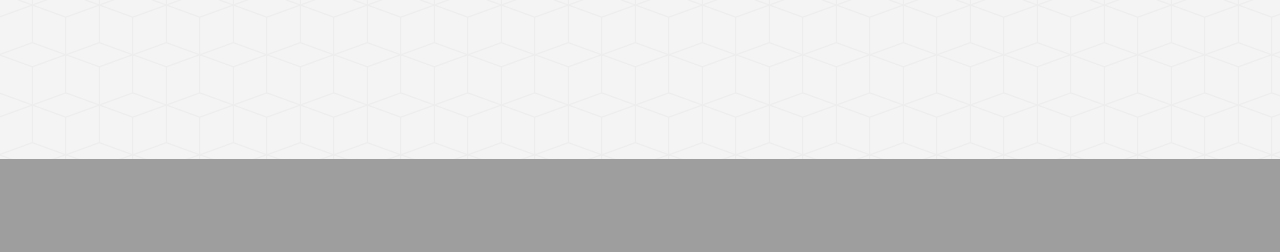
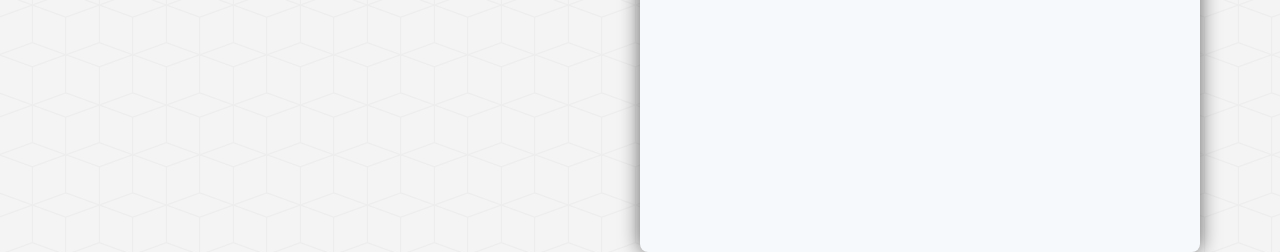
Before and after one commit to Gh0zT/BcTutor, a PHP site: page / in a window 1280 px wide. Shown: the part 708-960 px from the top of the page. Before the commit the page ends 867 px from the top, so only its background shows below. Run offline with PHP 8.4, Linux system fonts and the light colour scheme; some libraries are stand-ins or nearby versions.

Commit message:
forgot what I changed

```diff
--- a/index.php
+++ b/index.php
@@ -12,11 +12,19 @@
     <body>
         <?php include 'includes/navbar.php'; ?>
 
+        <div class="entry register">
+            <h3 class="entry-caption">Registreer</h3>
+
+            <form action="register.php">
+
+            </form>
+        </div>
+
         <div id="content">
             <h2 id="caption">Hier komt een fancy slogan die je onder andere<br> aanmoedigd om je aan te melden voor de site!</h2>
 
-            <div id="login-box">
-                <h3 class="login-caption">Login</h3>
+            <div class="entry login">
+                <h3 class="entry-caption">Login</h3>
 
                 <form id="magister-login" action="login-magister.php" class="login-form">
                     <p>Log in met je Magister account</p>
@@ -64,15 +72,7 @@
 
                 <div class="divider"></div>
 
-		<input onclick="change()" type="button" value="Log in met je BcTutor account" id="change-logintype"></input>
-
-		<script>
-			function change() {
-    				var elem = document.getElementById("change-logintype");
-    				if (elem.value=="Log in met je BcTutor account") elem.value = "Log in met je Magister account";
-    				else elem.value = "Log in met je BcTutor account";
-			}
- 		</script>
+                <button id="change-logintype">Log in met je BcTutor account</button>
 
                 <script>
                     $(document).ready(function(){
@@ -85,7 +85,9 @@
                     $("#change-logintype").click(function(){
                         if ($busy == 0) {
                             $busy = 1;
+
                             if ($loginType == 1) {
+                                $("#change-logintype").html('Log in met je Magister account');
                                 $("#magister-login").fadeOut(500, function() {
                                     $("#normal-login").fadeIn(500, function() {
                                         $busy = 0;
@@ -93,6 +95,7 @@
                                 });
                                 $loginType = 2;
                             } else {
+                                $("#change-logintype").html('Log in met je BcTutor account');
                                 $("#normal-login").fadeOut(500, function() {
                                     $("#magister-login").fadeIn(500, function() {
                                         $busy = 0;
--- a/style/style.css
+++ b/style/style.css
@@ -225,23 +225,34 @@ input[type=checkbox] {
     -webkit-box-sizing: border-box;
     box-sizing: border-box;
 }
-#login-box {
+.login {
     z-index: 3;
     position: absolute;
     top: 50%;
     transform: translateY(-50%);
-    padding: 30px;
-    box-shadow: 0 0 20px rgba(0, 0, 0, 0.6);
-    border-radius: 8px;
     float: right;
-    display: block;
-    background-color: #f6f9fc;
     right: 10%;
     width: 25%;
     min-width: 300px;
     max-width: 380px;
 }
-.login-caption {
+.register {
+    z-index: 300;
+    position: absolute;
+    top: 50%;
+    left: 50%;
+    transform: translateY(-50%, -50%);
+    width: 500px;
+    height: 500px;
+}
+.entry {
+    padding: 30px;
+    box-shadow: 0 0 20px rgba(0, 0, 0, 0.6);
+    border-radius: 8px;
+    display: block;
+    background-color: #f6f9fc;
+}
+.entry-caption {
     position: absolute;
     border-radius: 8px 8px 0 0;
     border-bottom: 1px solid #D0D4D9;
```
